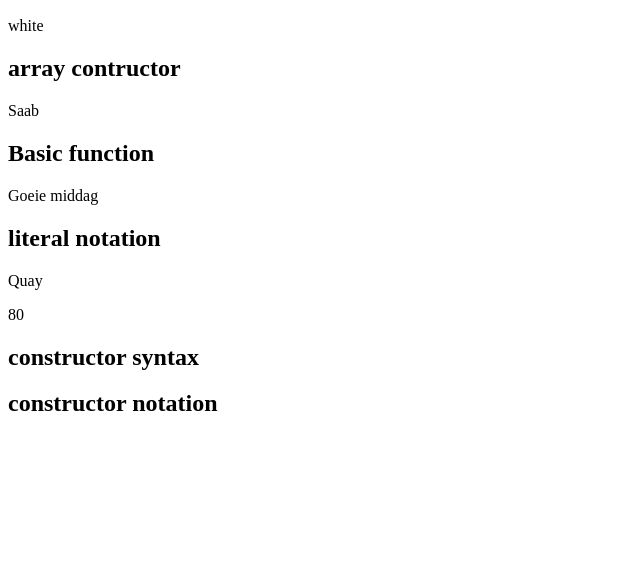
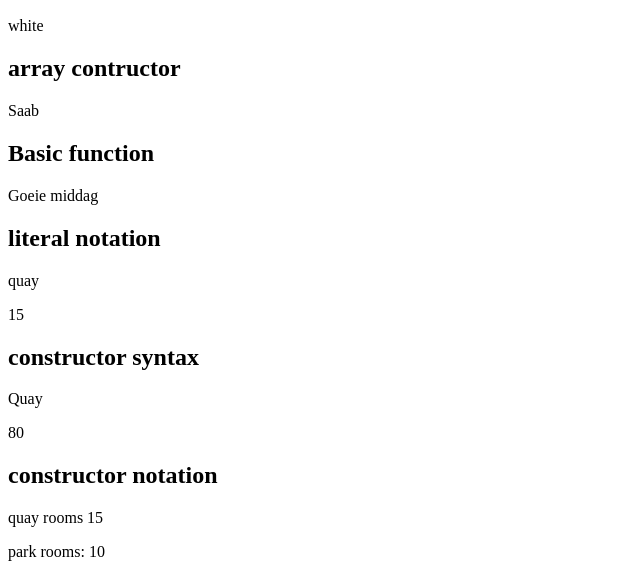
Before and after one commit to Mwalthery/learing_javascript, a plain HTML site: page index.html in a window 1280 px wide. Shown: the part 588-1165 px from the top of the page, without its empty margins (0-640 px from the left). Before the commit the page ends 1025 px from the top, so only its background shows below. Drawn offline with Linux system fonts and the light colour scheme.

Commit message:
Error line 14 fixed. Error semicolumn

```diff
--- a/index.html
+++ b/index.html
@@ -67,8 +67,8 @@
     <h2>constructor syntax</h2>
 
 
-    <p id="hotelnaam"></p>
-    <p id="rooms"></p>
+    <p id="HotelQ"></p>
+    <p id="roomsQ"></p>
     <script src="js/constructor syntax.js"></script>
     <h2>constructor notation</h2>
 
--- a/js/constructor notation.js
+++ b/js/constructor notation.js
@@ -11,10 +11,10 @@ return this.rooms - this.booked;
 
 }
 
-var quayHotel = new Hotel ('quay', 40, 25):
+var quayHotel = new Hotel ('quay', 40, 25);
 var parkHotel = new Hotel ('park', 20, 10);
 
-var details1 = quayHotel.name + ' rooms: ';
+var details1 = quayHotel.name + ' rooms ';
     details1 += quayHotel.checkBeschikbaarheid();
 
 var elHotel = document.getElementById('Hotel');
--- a/js/constructor object.js
+++ b/js/constructor object.js
@@ -1,3 +1,4 @@
+
 function Hotel(name, rooms, booked) {
 this.name = "quay";
 this.rooms = 120;
--- a/js/constructor syntax.js
+++ b/js/constructor syntax.js
@@ -8,8 +8,8 @@ hotel.checkBeschikbaarheid = function() {
 
   return this.rooms - this.booked;
 };
-var elName = document.getElementById('hotelnaam');
+var elName = document.getElementById('HotelQ');
 elName.textContent = hotel.name;
 
-var Elrooms = document.getElementById('rooms');
+var Elrooms = document.getElementById('roomsQ');
 Elrooms.textContent = hotel.checkBeschikbaarheid();
```
